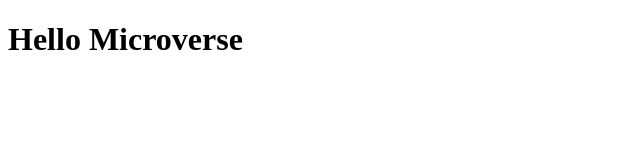
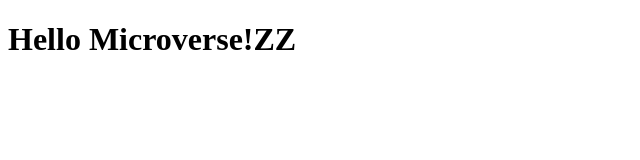
Before and after one commit to afiamoah/Hello-World, a website: page index.html in a window 1280 px wide. Shown: the full height of the page, 0-640 px from the left. Drawn offline with Linux system fonts and the light colour scheme.

Commit message:
Final commit

```diff
--- a/index.html
+++ b/index.html
@@ -8,6 +8,6 @@
     <link rel="stylesheet" href="index.css">
 </head>
 <body>
-    <h1 class="header">Hello Microverse</h1>
+    <h1 class="header">Hello Microverse!ZZ</h1>
 </body>
 </html>
```
